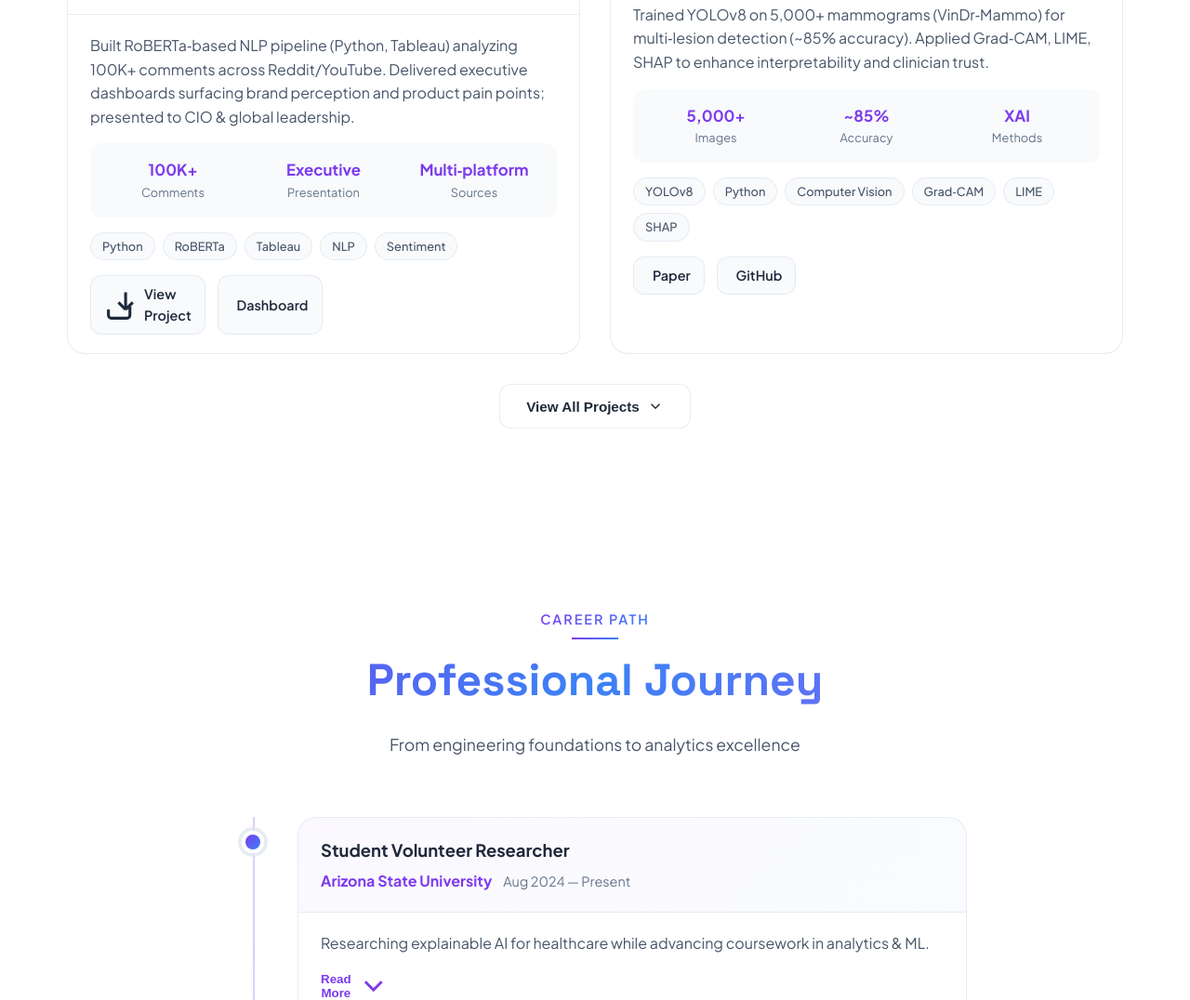
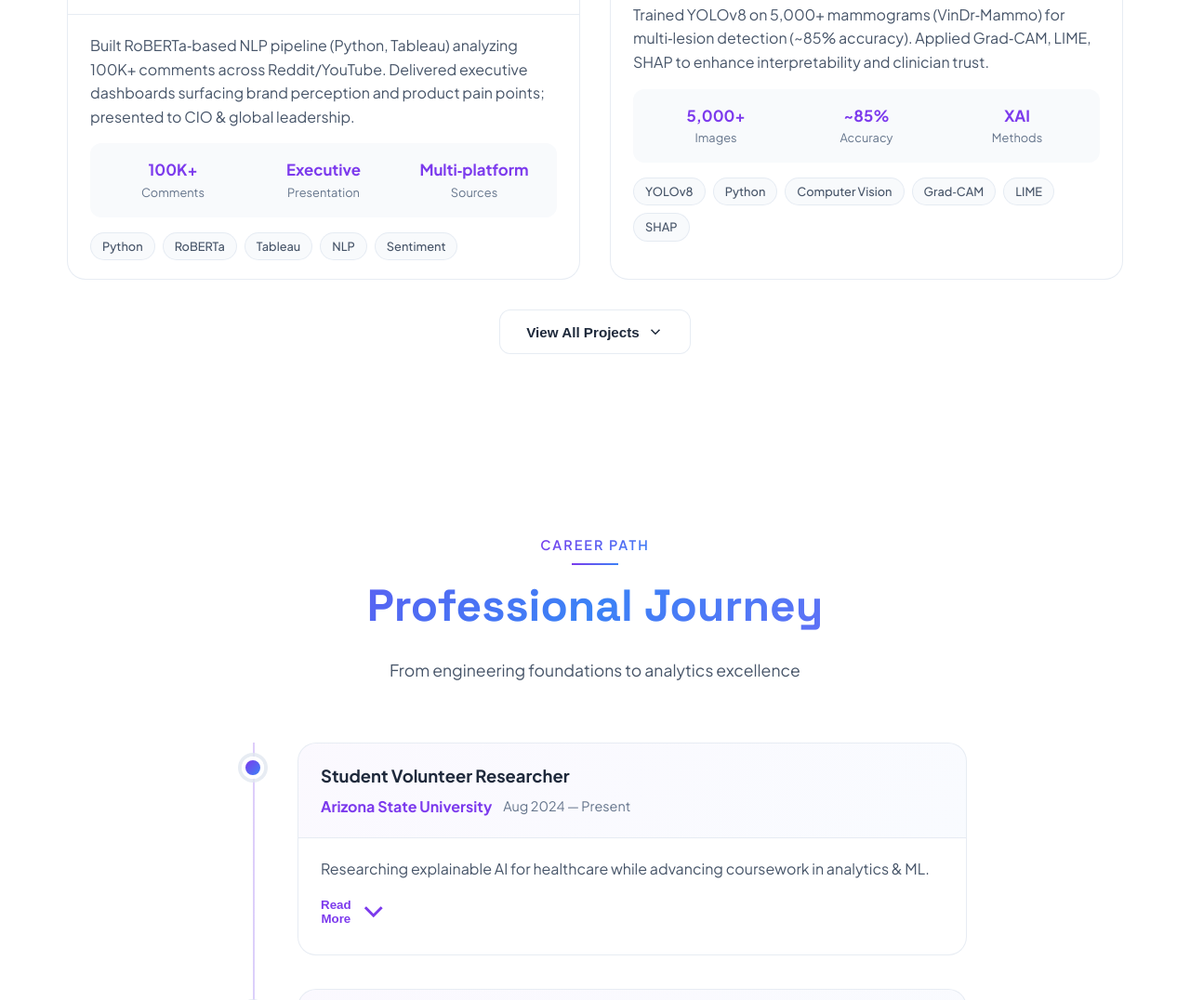
Before and after one commit to walia-sahil/walia-sahil.github.io, a plain HTML site: page index.html in a window 1280 px wide. Shown: the part 2198-3274 px from the top of the page at 93% size. Drawn offline with Linux system fonts and the light colour scheme.

Commit message:
Update index.html

```diff
--- a/index.html
+++ b/index.html
@@ -628,10 +628,6 @@ section{padding:6rem 0;position:relative}
               <div class="tech-stack">
                 <span class="tech-tag">Python</span><span class="tech-tag">RoBERTa</span><span class="tech-tag">Tableau</span><span class="tech-tag">NLP</span><span class="tech-tag">Sentiment</span>
               </div>
-              <div class="project-links">
-                <a href="#" class="project-link" aria-label="View project"><svg viewBox="0 0 24 24" fill="none" stroke="currentColor" stroke-width="2"><path d="M18 13v6a2 2 0 0 1-2 2H5a2 2 0 0 1-2-2v-4m7-5l5 5m0 0l5-5m-5 5V3"/></svg><span>View Project</span></a>
-                <a href="#" class="project-link" aria-label="View executive dashboard"><svg viewBox="0 0 24 24" fill="none" stroke="currentColor" stroke-width="2"><path d="M9 12l2 2 4-4m6 2a9 9 0 11-18 0 9 9 0 0118 0z"/></svg><span>Dashboard</span></a>
-              </div>
             </div>
           </article>
 
@@ -653,11 +649,6 @@ section{padding:6rem 0;position:relative}
               <div class="tech-stack">
                 <span class="tech-tag">YOLOv8</span><span class="tech-tag">Python</span><span class="tech-tag">Computer Vision</span><span class="tech-tag">Grad‑CAM</span><span class="tech-tag">LIME</span><span class="tech-tag">SHAP</span>
               </div>
-              <div class="project-links">
-                <a href="#" class="project-link"><svg viewBox="0 0 24 24" fill="none" stroke="currentColor" stroke-width="2"><path d="M4 4h16v16H4z"/><path d="M8 8h8M8 12h8M8 16h8"/></svg><span>Paper</span></a>
-                <a href="#" class="project-link"><svg viewBox="0 0 24 24" fill="none" stroke="currentColor" stroke-width="2"><path d="M9 19c-5 1.5-5-2.5-7-3m14 6v-3.87a3.37 3.37 0 0 0-.94-2.61c3.14-.35 6.44-1.54 6.44-7A5.44 5.44 0 0 0 20 4.77 5.07 5.07 0 0 0 19.91 1S18.73.65 16 2.48a13.38 13.38 0 0 0-7 0C6.27.65 5.09 1 5.09 1A5.07 5.07 0 0 0 5 4.77a5.44 5.44 0 0 0-1.5 3.78c0 5.42 3.3 6.61 6.44 7A3.37 3.37 0 0 0 9 18.13V22"/></svg><span>GitHub</span></a>
-              </div>
-            </div>
           </article>
 
           <!-- 3 (hidden by default) -->
```
